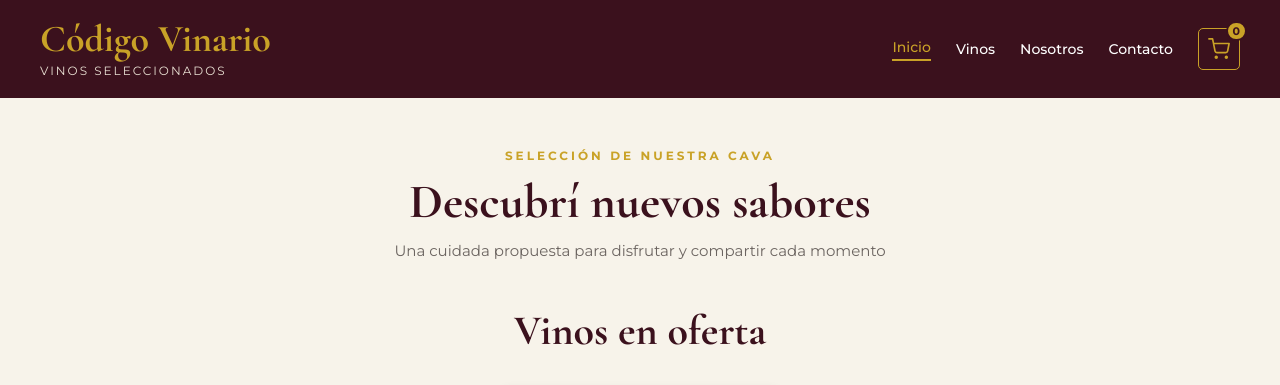
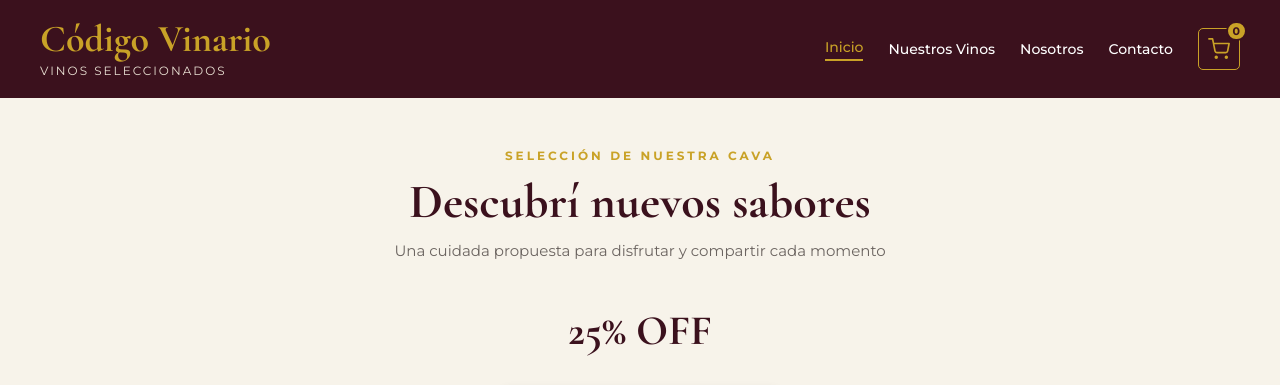
Before and after one commit to nlllopiz/MiProyectoFinal, a React (Vite) app: page / in a window 1280 px wide. Shown: the top 385 px of the page. Built offline with nearby package versions, Linux system fonts and the light colour scheme; grey boxes are pictures that could not be loaded.

Commit message:
cambio texto en menú y en inicio

```diff
--- a/src/componentes/Header/Header.jsx
+++ b/src/componentes/Header/Header.jsx
@@ -29,7 +29,7 @@ function Header() {
           </NavLink>
 
           <NavLink to="/vinos" className={claseEnlace}>
-            Vinos
+            Nuestros Vinos
           </NavLink>
 
           <NavLink to="/nosotros" className={claseEnlace}>
--- a/src/paginas/Inicio/Inicio.jsx
+++ b/src/paginas/Inicio/Inicio.jsx
@@ -22,7 +22,7 @@ function Inicio() {
             <section className="productos">
 
                 <ProductosContainer
-                    mensaje="Vinos en oferta"
+                    mensaje="25% OFF"
                     soloOfertas
                 />
 
```
